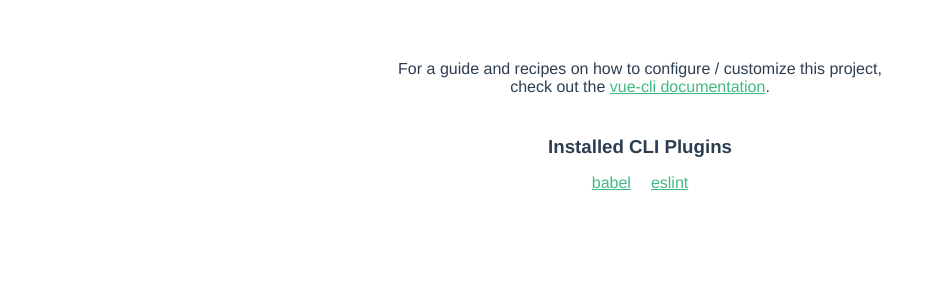
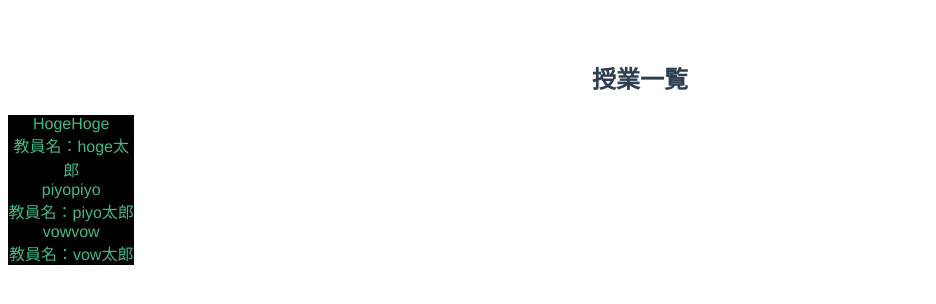
Before and after one commit to k-ueki/AGPlus, a Vue app: page /class-list in a window 1280 px wide. Shown: the top 304 px of the page, without its empty margins (0-936 px from the left). Built offline with nearby package versions, Linux system fonts and the light colour scheme.

Commit message:
[add] sidebar and class-review

```diff
--- a/src/components/ClassList.vue
+++ b/src/components/ClassList.vue
@@ -1,22 +1,33 @@
 <template>
     <div class="hello">
-        <h1>{{ msg }}</h1>
-        <p>
-            For a guide and recipes on how to configure / customize this project,<br>
-            check out the
-            <a href="https://cli.vuejs.org" target="_blank" rel="noopener">vue-cli documentation</a>.
-        </p>
-        <h3>Installed CLI Plugins</h3>
-        <ul>
-            <li><a href="https://github.com/vuejs/vue-cli/tree/dev/packages/%40vue/cli-plugin-babel" target="_blank" rel="noopener">babel</a></li>
-            <li><a href="https://github.com/vuejs/vue-cli/tree/dev/packages/%40vue/cli-plugin-eslint" target="_blank" rel="noopener">eslint</a></li>
-        </ul>
+<!--        <SideBar></SideBar>-->
+        <div>
+            <h2>授業一覧</h2>
+        </div>
+        <div class="card-board">
+            <div class="card">
+                <a>HogeHoge</a><br/>
+                <a>教員名：hoge太郎</a>
+            </div>
+            <div class="card">
+                <a>piyopiyo</a><br/>
+                <a>教員名：piyo太郎</a>
+            </div>
+            <div class="card">
+                <a>vowvow</a><br/>
+                <a>教員名：vow太郎</a>
+            </div>
+        </div>
     </div>
 </template>
 
 <script>
+    // import SideBar from './SideBar'
     export default {
         name: 'ClassList',
+        components:{
+         // SideBar
+        },
         props: {
             msg: String
         }
@@ -39,4 +50,12 @@
     a {
         color: #42b983;
     }
+    .card-board{
+
+    }
+    .card{
+        width:10%;
+        height:15%;
+        background-color:black;
+    }
 </style>
--- /dev/null
+++ b/src/components/SideBar.vue
@@ -0,0 +1,36 @@
+<template>
+    <div class="side_bar">
+        <href>Home</href><br/>
+        <href>授業一覧</href><br/>
+        <href>レビュー一覧</href><br/>
+        <href>教員一覧</href><br/>
+    </div>
+</template>
+
+<script>
+    export default {
+        name: 'ClassList',
+    }
+</script>
+
+<!-- Add "scoped" attribute to limit CSS to this component only -->
+<style scoped>
+    h3 {
+        margin: 40px 0 0;
+    }
+    ul {
+        list-style-type: none;
+        padding: 0;
+    }
+    li {
+        display: inline-block;
+        margin: 0 10px;
+    }
+    a {
+        color: #000000;
+    }
+    .side_bar{
+        float:left;
+        background-color:#42b983;
+    }
+</style>
```
